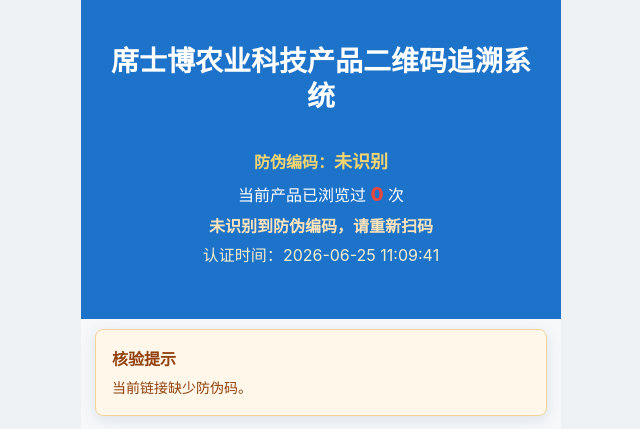
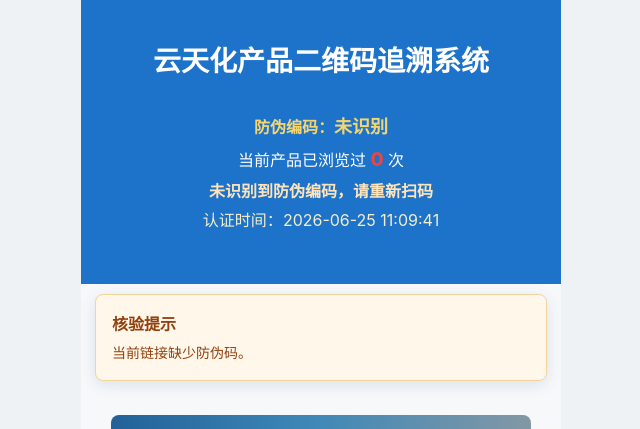
Before and after one commit to zhangovo32-cmyk/Huafei-trace-system, a website: page public/check.html in a window 1280 px wide. Shown: the part 197-626 px from the top of the page, without its empty margins (319-959 px from the left). Drawn offline with Linux system fonts and the light colour scheme; grey boxes are pictures that could not be loaded.

Commit message:
Update trace system title

```diff
--- a/public/check.html
+++ b/public/check.html
@@ -4,7 +4,7 @@
     <meta charset="utf-8">
     <meta name="viewport" content="width=device-width, initial-scale=1, viewport-fit=cover">
     <meta name="format-detection" content="telephone=no">
-    <title>席士博农业科技产品二维码追溯系统</title>
+    <title>云天化产品二维码追溯系统</title>
     <link rel="stylesheet" href="/styles.css">
   </head>
   <body class="check-body">
@@ -22,7 +22,7 @@
       </header>
 
       <section class="verify-panel" id="verifyPanel">
-        <h1>席士博农业科技产品二维码追溯系统</h1>
+        <h1>云天化产品二维码追溯系统</h1>
         <p class="code-line">防伪编码：<strong id="codeText">读取中</strong></p>
         <p class="scan-line">当前产品已浏览过 <strong id="scanCount">0</strong> 次</p>
         <p class="message-line" id="resultMessage">正在连接防伪中心...</p>
```
Also changed, not shown: public/index.html (+2 -2 lines), public/preview.html (+2 -2 lines), README.md.
